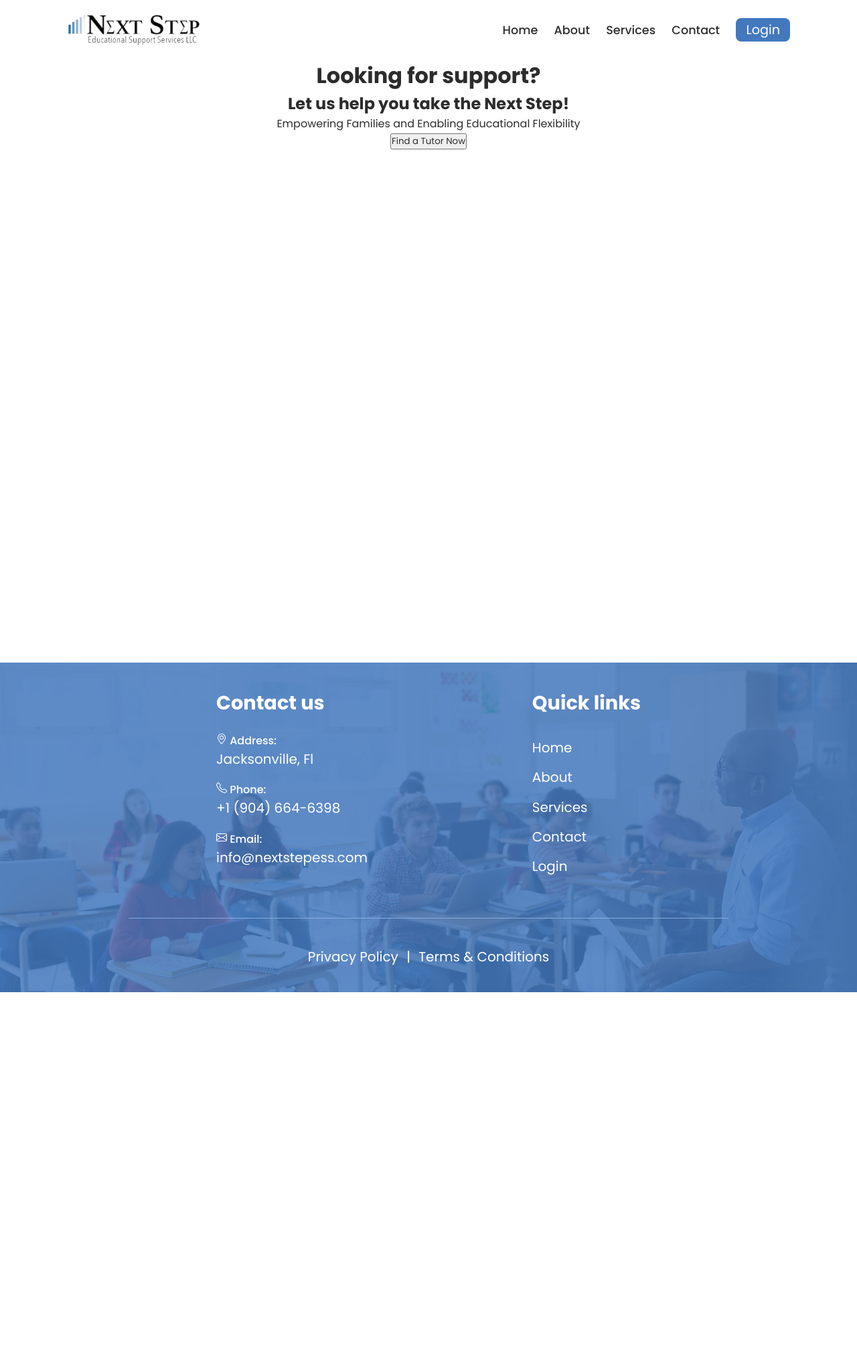
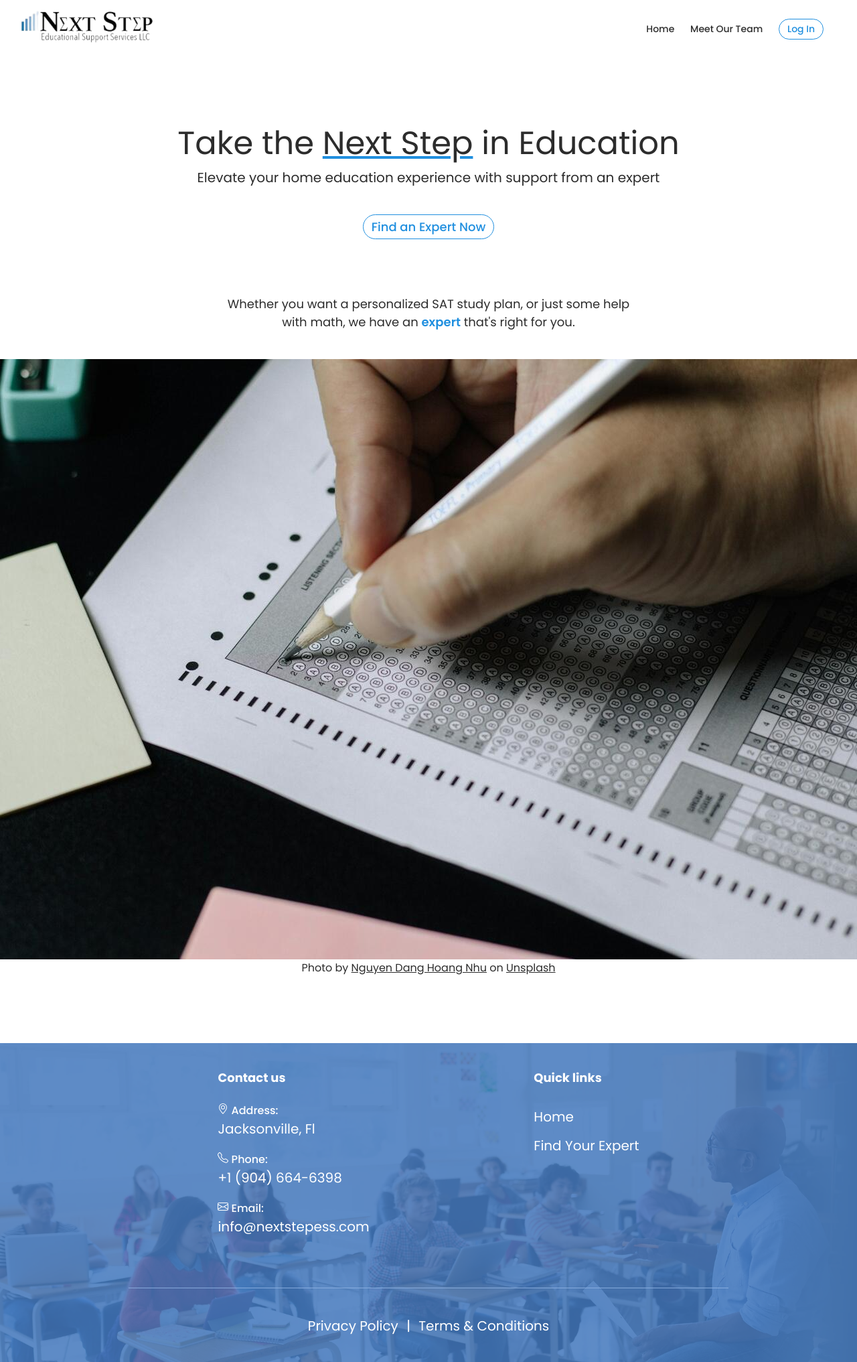
Before and after one commit to EthanCloin/giron-tutoring-poc, a Flask app: page / in a window 1280 px wide. Shown: the whole page at 67% size. Before the commit the page ends 1481 px from the top, so only its background shows below. Run offline with Flask 3, Linux system fonts and the light colour scheme.

Commit message:
Final changes:
- Style landing page
- Disable booking button before selecting time
- Enable cancelling out of form

```diff
--- a/app/static/css/main.css
+++ b/app/static/css/main.css
@@ -1,6 +1,6 @@
 :root {
   --primary-color: #b5bdc2;
-  --secondary-color: rgb(67, 120, 190);
+  --secondary-color: hsl(205, 75%, 50%);
   --dark-secondary-color: rgb(12, 67, 170);
   --dark-color: #202020f1;
 }
@@ -11,6 +11,14 @@
   box-sizing: border-box;
   font-family: 'Poppins', 'Times New Roman', Times, serif;
   color: var(--dark-color);
+}
+
+/* helps w using rem units on text: 10px = 1rem */
+html {
+  font-size: 62.5%;
+}
+body {
+  font-size: 1.6rem; /* 16px */
 }
 
 main {
@@ -26,11 +34,6 @@ main {
   width: 100%;
 }
 
-.intro-text {
-  width: 60vw;
-  text-align: center;
-}
-
 .flash {
   display: block;
   background-color: #2fdc2f !important;
--- a/app/static/css/navbar.css
+++ b/app/static/css/navbar.css
@@ -1,13 +1,15 @@
 .navbar {
-  position: relative;
-  left: 0;
-  top: 0;
-  width: 100%;
-  padding: 20px 100px;
+  height: 7vh;
+  width: 100vw;
+  padding-top: 3rem;
+  padding-left: 3rem;
+  padding-right: 5rem;
   display: flex;
   justify-content: space-between;
   align-items: center;
   z-index: 99;
+
+  font-size: 1.4rem;
 }
 
 .logo {
@@ -19,7 +21,6 @@
 
 .nav-util {
   position: relative;
-  font-size: 1.1em;
   color: var(--dark-color);
   text-decoration: none;
   font-weight: 500;
@@ -32,19 +33,20 @@
 }
 
 .btnLogin {
-  color: #fff;
-  padding: 3px 15px;
-  font-size: 1.2rem;
-  border-radius: 8px;
-  margin-left: 20px;
-  background: var(--secondary-color);
+  color: var(--secondary-color);
+  padding: 0.4rem 1.2rem;
+  border-radius: 10rem;
+  margin-left: 2rem;
+  background: #fff;
+  font-size: 1.4rem;
+  font-weight: 500;
+  transition: 0.3s ease;
+  border: 1.5px solid var(--secondary-color);
   cursor: pointer;
-  outline: none;
-  transition: 0.3s ease;
-  border: none;
 }
 
 .btnLogin:hover {
   color: #fff;
-  background: var(--dark-secondary-color);
+  background-color: color-mix(in srgb, var(--secondary-color) 80%, #fff);
+  /* background: var(--dark-secondary-color); */
 }
--- a/app/static/js/calendar-util.js
+++ b/app/static/js/calendar-util.js
@@ -201,6 +201,8 @@ const selectTimeSlot = (event) => {
   }
   PREV_SELECTED_BTN = currBtn;
   window.selectedBookingID = currBtn.dataset.id;
+  let bookingButton = document.getElementById('book-now');
+  bookingButton.disabled = false;
 };
 
 export const configureCalendar = (dbTimeSlots) => {
--- a/app/templates/booking_form.html
+++ b/app/templates/booking_form.html
@@ -14,7 +14,7 @@
       <input required name="last-name" type="text" placeholder="Last" />
       <input required name="email" type="email" placeholder="Email" />
       <div class="booking"></div>
-      <button type="submit">Cancel</button>
+      <button onclick="history.back()">Cancel</button>
       <button type="submit">Submit</button>
     </form>
   </div>
--- a/app/templates/footer.html
+++ b/app/templates/footer.html
@@ -24,15 +24,15 @@
       </div>
       <div class="footer-col footer-links">
         <h2 class="footer-header">Quick links</h2>
-        <a class="footer-p footer-util" href="#">Home</a>
-        <a class="footer-p footer-util" href="#">About</a>
+        <a class="footer-p footer-util" href="{{ url_for('home') }}">Home</a>
+        <!-- <a class="footer-p footer-util" href="#">About</a> -->
         <a
           class="footer-p footer-util"
           href="{{ url_for('tutors.all_tutors_view') }}"
-          >Services</a
+          >Find Your Expert</a
         >
-        <a class="footer-p footer-util" href="#">Contact</a>
-        <a class="footer-p footer-util" href="#">Login</a>
+        <!-- <a class="footer-p footer-util" href="#">Contact</a>
+        <a class="footer-p footer-util" href="#">Login</a> -->
       </div>
     </div>
     <div class="footer-row r2">
--- a/app/templates/index.html
+++ b/app/templates/index.html
@@ -1,11 +1,87 @@
 {% extends 'layout.html' %} {% block content %}
-<div class="intro-text">
-  <h1>Looking for support?</h1>
-  <h2>Let us help you take the Next Step!</h2>
-  <p>Empowering Families and Enabling Educational Flexibility</p>
-  <!-- some nice student pictures -->
-  <a href="{{ url_for('tutors.all_tutors_view')}}">
-    <button>Find a Tutor Now</button>
-  </a>
+<style>
+  .hero {
+    width: 100vw;
+    height: 50vh;
+    display: flex;
+    flex-direction: column;
+    justify-content: space-around;
+    align-items: center;
+    margin-top: 10vh;
+  }
+  .headline {
+    width: 60vw;
+    text-align: center;
+  }
+  .headline__text {
+    font-size: 4.8rem;
+    font-weight: 400;
+  }
+  .headline__subtext {
+    font-size: 2rem;
+  }
+  .headline__body {
+    font-size: 1.8rem;
+    width: 50vw;
+    text-align: center;
+  }
+  .underline {
+    text-decoration: underline var(--secondary-color);
+  }
+
+  .call-to-action button {
+    padding: 0.4rem 1.2rem;
+    margin-top: 4rem;
+    border-radius: 10rem;
+    background: #fff;
+    font-size: 1.8rem;
+    font-weight: 500;
+    color: var(--secondary-color);
+    transition: 0.3s ease;
+    border: 1.5px solid var(--secondary-color);
+    cursor: pointer;
+  }
+  .call-to-action button:hover {
+    color: #fff;
+    background-color: color-mix(in srgb, var(--secondary-color) 80%, #fff);
+  }
+</style>
+<section class="hero">
+  <div class="headline">
+    <h1 class="headline__text">
+      Take the <span class="underline">Next Step</span> in Education
+    </h1>
+    <p class="headline__subtext">
+      Elevate your home education experience with support from an expert
+    </p>
+    <a class="call-to-action" href="{{ url_for('tutors.all_tutors_view') }}">
+      <button>Find an Expert Now</button>
+    </a>
+  </div>
+  <p class="headline__body">
+    Whether you want a personalized SAT study plan, or just some help with math,
+    we have an
+    <strong style="color: var(--secondary-color); font-weight: 600"
+      >expert</strong
+    >
+    that's right for you.
+  </p>
+</section>
+<img
+  class="hero-backdrop"
+  src="{{ url_for('static', filename='images/bubbling-test-c.jpg') }}"
+/>
+<div class="attribution">
+  Photo by
+  <a
+    href="https://unsplash.com/@nguyendhn?utm_content=creditCopyText&utm_medium=referral&utm_source=unsplash"
+    >Nguyen Dang Hoang Nhu</a
+  >
+  on
+  <a
+    href="https://unsplash.com/photos/person-writing-on-white-paper-qDgTQOYk6B8?utm_content=creditCopyText&utm_medium=referral&utm_source=unsplash"
+    >Unsplash</a
+  >
 </div>
+
 {% endblock %}
--- a/app/templates/layout.html
+++ b/app/templates/layout.html
@@ -21,7 +21,7 @@
   <body>
     {% with messages = get_flashed_messages()%} {% if messages %} {% for msg in
     messages %}
-    <div class="flash" onload="console.log(this.classList)">{{ messages }}</div>
+    <div class="flash">{{ messages }}</div>
     {% endfor %} {% endif %} {% endwith %} {% include 'navbar.html' %}
     <main>{% block content %} {% endblock %}</main>
     {% include 'footer.html' %}
--- a/app/templates/navbar.html
+++ b/app/templates/navbar.html
@@ -1,15 +1,17 @@
 <header class="navbar">
-  <img
-    class="logo"
-    src="{{ url_for('static', filename='/images/nextStep-logo.png') }}"
-  />
+  <a href="{{ url_for('home')}}">
+    <img
+      class="logo"
+      src="{{ url_for('static', filename='/images/nextStep-logo.png') }}"
+    />
+  </a>
   <nav class="navigation">
     <a class="nav-util" href="{{ url_for('home')}}">Home</a>
-    <a class="nav-util" href="#">About</a>
+    <!-- <a class="nav-util" href="#">About</a> -->
     <a class="nav-util" href="{{ url_for('tutors.all_tutors_view') }}"
-      >Services</a
+      >Meet Our Team</a
     >
-    <a class="nav-util" href="#">Contact</a>
-    <button class="btnLogin">Login</button>
+    <!-- <a class="nav-util" href="#">Contact</a> -->
+    <button class="btnLogin">Log In</button>
   </nav>
 </header>
--- a/app/templates/tutor-detail.html
+++ b/app/templates/tutor-detail.html
@@ -66,11 +66,13 @@
       </div>
     </div>
     <button
+      id="book-now"
       hx-get="{{ url_for('bookings.get_form') }}"
       hx-push-url="true"
       hx-target="#modal-placeholder"
       hx-swap="outerHTML"
       hx-vals="js:{'bookingID': selectedBookingID}"
+      disabled
     >
       Book Now
     </button>
```
Also changed, not shown: app/static/css/tutors.css (+12 -14 lines), app/templates/tutors-list.html (+5 -4 lines), app/static/images/bubbling-test-c.jpg (added), app/static/images/bubbling-test-m.jpg (added), app/static/images/bubbling-test.jpg (added), booking.db, 1 other file.
